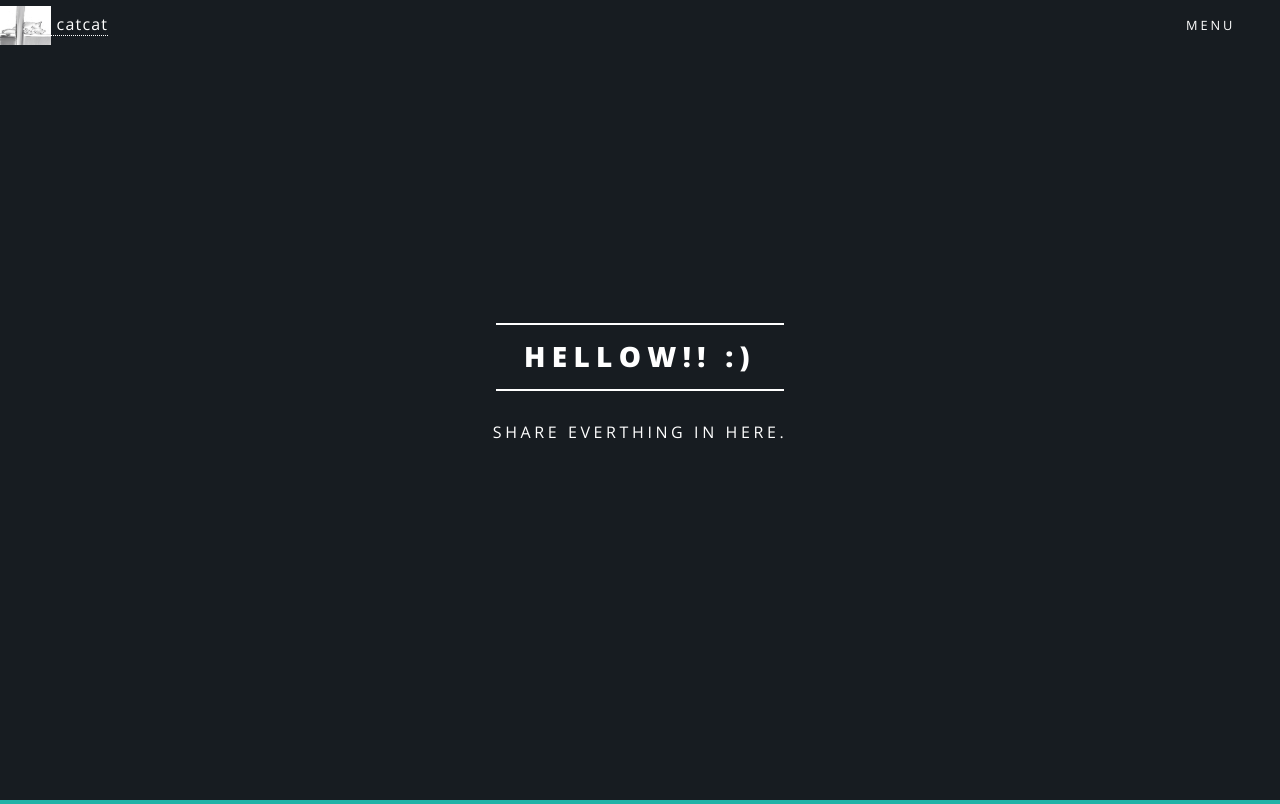
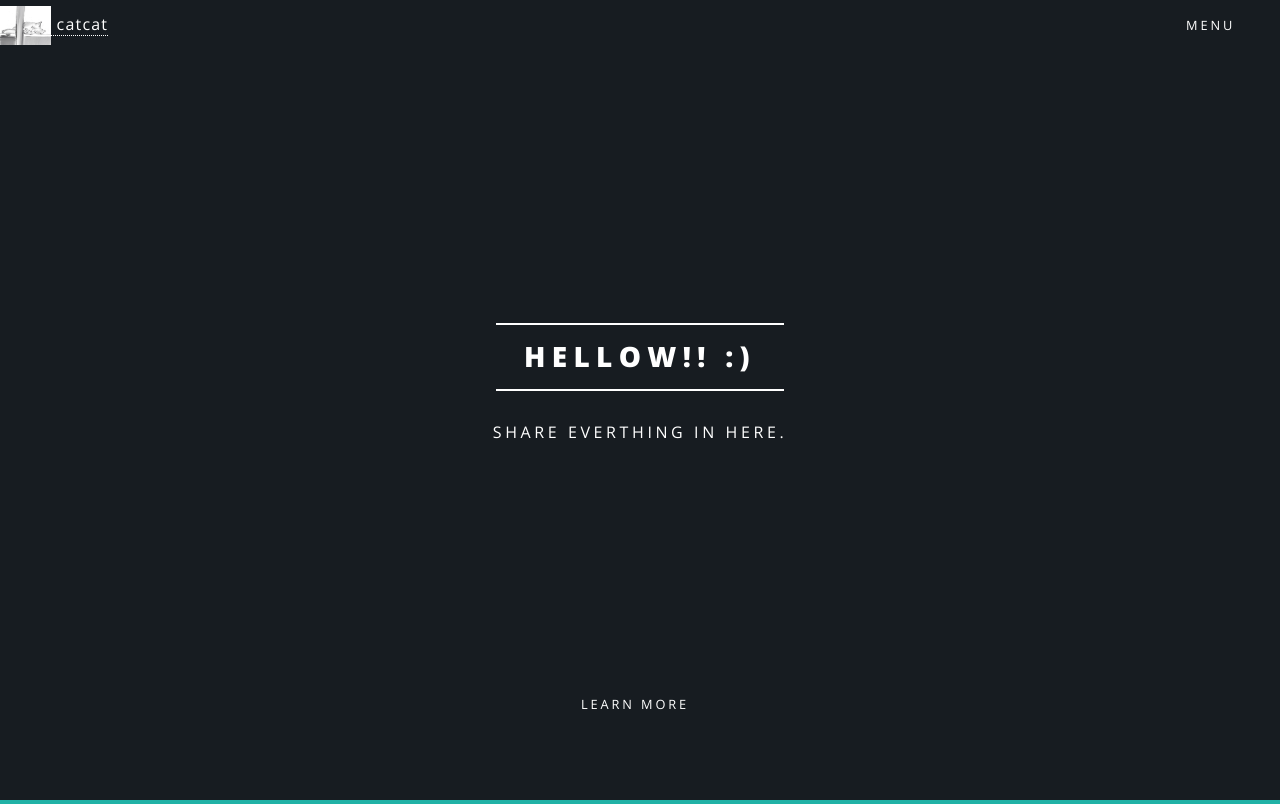
Before and after one commit to yijhun/yijhun.github.io, a plain HTML site: page index.html in a window 1280 px wide. Shown: the top 804 px of the page. Drawn offline with nearby package versions, Linux system fonts and the light colour scheme.

Commit message:
Update index.html

```diff
--- a/index.html
+++ b/index.html
@@ -45,8 +45,10 @@
                     <p>Share everthing in here.</p>
 
                 </div>
+                <a href="#one" class="more scrolly">Learn More</a>
             </section>
         </header></div>
+
         <!-- One -->
 					<section id="one" class="wrapper style1 special">
 						<div class="inner">
```
